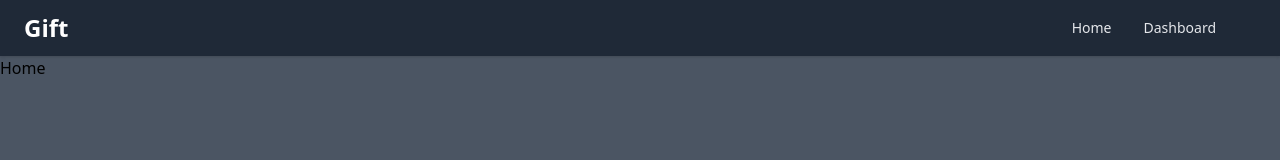
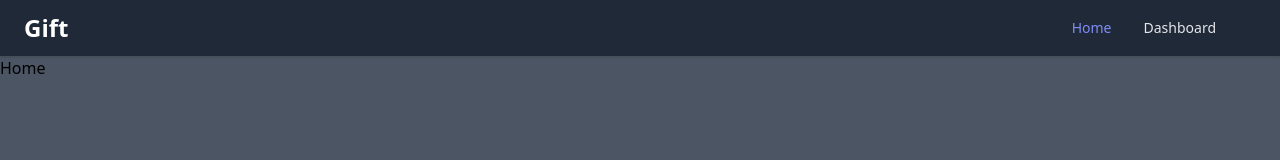
Before and after one commit to aleciosantana/gift-app, a Vue app: page /home in a window 1280 px wide. Shown: the top 160 px of the page. Built offline with nearby package versions, Linux system fonts and the light colour scheme.

Commit message:
Navbar extraction for a new component

```diff
--- a/src/layouts/LayoutDefault.vue
+++ b/src/layouts/LayoutDefault.vue
@@ -1,34 +1,7 @@
 <template>
   <div class="h-screen flex flex-col" :class="{ dark }">
     <header>
-      <div class="relative h-14">
-        <nav class="bg-white shadow dark:bg-gray-800 absolute left-0 right-0">
-          <div class="container px-6 py-3 mx-auto md:flex md:justify-between md:items-center">
-            <div class="flex items-center justify-between">
-              <div>
-                <router-link to="/" class="text-2xl font-bold text-gray-800 dark:text-white hover:text-gray-700 dark:hover:text-gray-300">Gift</router-link>
-              </div>
-
-              <!-- Mobile menu button -->
-              <div class="flex md:hidden">
-                <button @click="hidden = !hidden" type="button" class="text-gray-500 dark:text-gray-200 hover:text-gray-600 dark:hover:text-gray-400 focus:outline-none focus:text-gray-600 dark:focus:text-gray-400" aria-label="toggle menu">
-                  <svg viewBox="0 0 24 24" class="w-6 h-6 fill-current">
-                      <path fill-rule="evenodd" d="M4 5h16a1 1 0 0 1 0 2H4a1 1 0 1 1 0-2zm0 6h16a1 1 0 0 1 0 2H4a1 1 0 0 1 0-2zm0 6h16a1 1 0 0 1 0 2H4a1 1 0 0 1 0-2z"></path>
-                  </svg>
-                </button>
-              </div>
-            </div>
-
-            <!-- Mobile Menu open: "block", Menu closed: "hidden" -->
-            <div class="test__nav-links items-center md:flex" :class="{ hidden }">
-              <div class="flex flex-col md:flex-row md:mx-6">
-                <router-link to="/home" class="my-1 text-sm font-medium text-gray-700 dark:text-gray-200 hover:text-indigo-500 dark:hover:text-indigo-400 md:mx-4 md:my-0">Home</router-link>
-                <router-link to="/dashboard" class="my-1 text-sm font-medium text-gray-700 dark:text-gray-200 hover:text-indigo-500 dark:hover:text-indigo-400 md:mx-4 md:my-0">Dashboard</router-link>
-              </div>
-            </div>
-          </div>
-        </nav>
-      </div>
+      <the-navbar></the-navbar>
     </header>
     <div class="flex-1 overflow-auto bg-gray-50 dark:bg-gray-600">
       <slot></slot>
@@ -45,13 +18,14 @@
 </template>
 <script lang="ts" >
 import { defineComponent, ref } from 'vue'
+import TheNavbar from '@/shared/TheNavbar.vue'
 
 export default defineComponent({
+  components: { TheNavbar },
   setup () {
     const dark = ref(true)
-    const hidden = ref(true)
 
-    return { dark, hidden }
+    return { dark }
   }
 })
 </script>
--- /dev/null
+++ b/src/shared/TheNavbar.vue
@@ -0,0 +1,48 @@
+<template>
+  <div class="relative h-14">
+    <nav class="bg-white shadow dark:bg-gray-800 absolute left-0 right-0">
+      <div class="container px-6 py-3 mx-auto md:flex md:justify-between md:items-center">
+        <div class="flex items-center justify-between">
+          <div>
+            <router-link to="/" class="text-2xl font-bold text-gray-800 dark:text-white hover:text-gray-700 dark:hover:text-gray-300">Gift</router-link>
+          </div>
+
+          <!-- Mobile menu button -->
+          <div class="flex md:hidden">
+            <button @click="hidden = !hidden" type="button" class="text__nav-hamburger text-gray-500 dark:text-gray-200 hover:text-gray-600 dark:hover:text-gray-400 focus:outline-none focus:text-gray-600 dark:focus:text-gray-400" aria-label="toggle menu">
+              <svg viewBox="0 0 24 24" class="w-6 h-6 fill-current">
+                <path fill-rule="evenodd" d="M4 5h16a1 1 0 0 1 0 2H4a1 1 0 1 1 0-2zm0 6h16a1 1 0 0 1 0 2H4a1 1 0 0 1 0-2zm0 6h16a1 1 0 0 1 0 2H4a1 1 0 0 1 0-2z"></path>
+              </svg>
+            </button>
+          </div>
+        </div>
+
+        <!-- Mobile Menu open: "block", Menu closed: "hidden" -->
+        <div class="test__nav-links items-center md:flex" :class="{ hidden }">
+          <div class="flex flex-col md:flex-row md:mx-6">
+            <router-link to="/home" class="my-1 text-sm font-medium text-gray-700 dark:text-gray-200 hover:text-indigo-500 dark:hover:text-indigo-400 md:mx-4 md:my-0">Home</router-link>
+            <router-link to="/dashboard" class="my-1 text-sm font-medium text-gray-700 dark:text-gray-200 hover:text-indigo-500 dark:hover:text-indigo-400 md:mx-4 md:my-0">Dashboard</router-link>
+          </div>
+        </div>
+      </div>
+    </nav>
+  </div>
+</template>
+
+<script lang="ts">
+import { defineComponent, ref } from 'vue'
+
+export default defineComponent({
+  setup () {
+    const hidden = ref(true)
+
+    return { hidden }
+  }
+})
+</script>
+
+<style lang="postcss" scoped>
+.router-link-active {
+  @apply text-indigo-600 dark:text-indigo-400;
+}
+</style>
```
Also changed, not shown: 1 other file (tests, documents, lock files or other folders).
